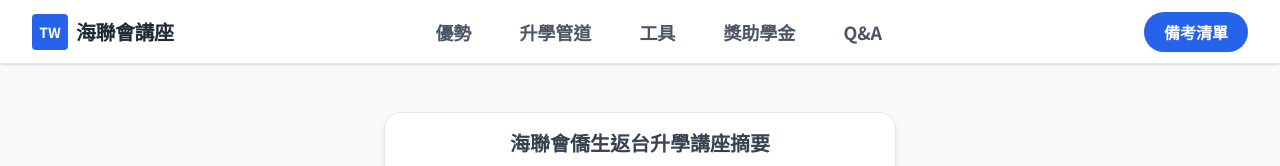
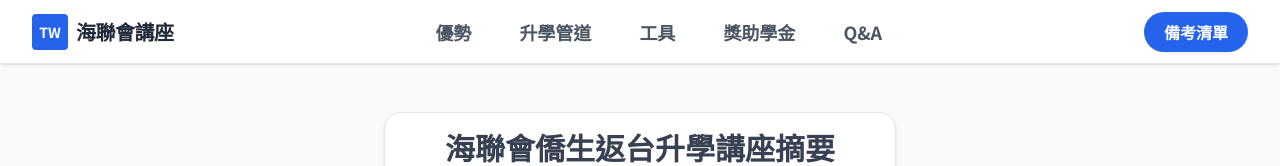
Before and after one commit to wangkejing2007/overseas_chinese_student, a plain HTML site: page index.html in a window 1280 px wide. Shown: the top 166 px of the page. Drawn offline with nearby package versions, Linux system fonts and the light colour scheme.

Commit message:
Update index.html

```diff
--- a/index.html
+++ b/index.html
@@ -126,7 +126,7 @@
             <div class="bg-white border border-gray-200 rounded-2xl p-4 mb-8 shadow-md max-w-lg mx-auto">
                 <!-- Title Row -->
                 <div class="flex items-center justify-center gap-2 mb-3">
-                    <span class="text-xl font-bold text-gray-700">海聯會僑生返台升學講座摘要</span>
+                    <span class="text-3xl font-bold text-gray-700">海聯會僑生返台升學講座摘要</span>
                 </div>
 
                 <!-- 新增：MP4 影片播放器 -->
```
